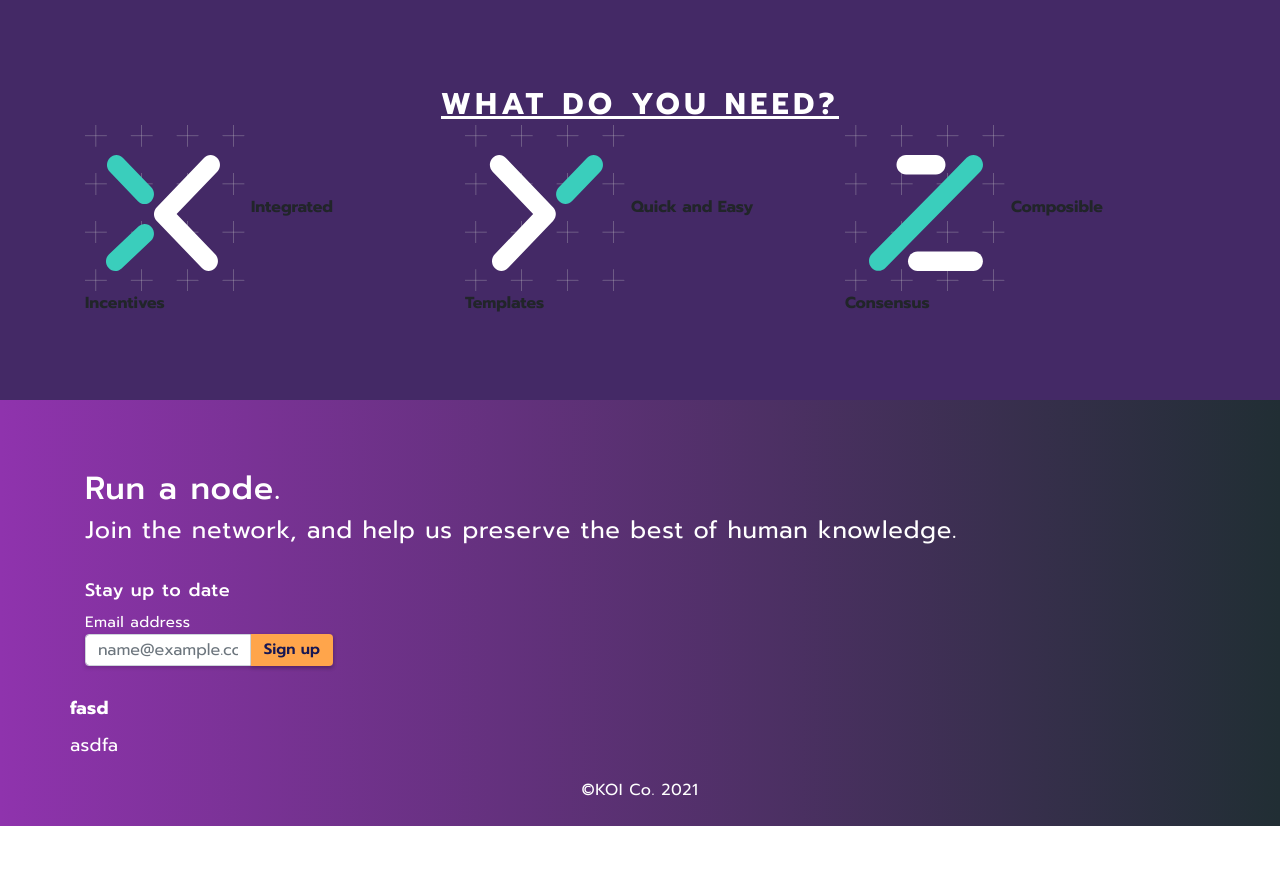
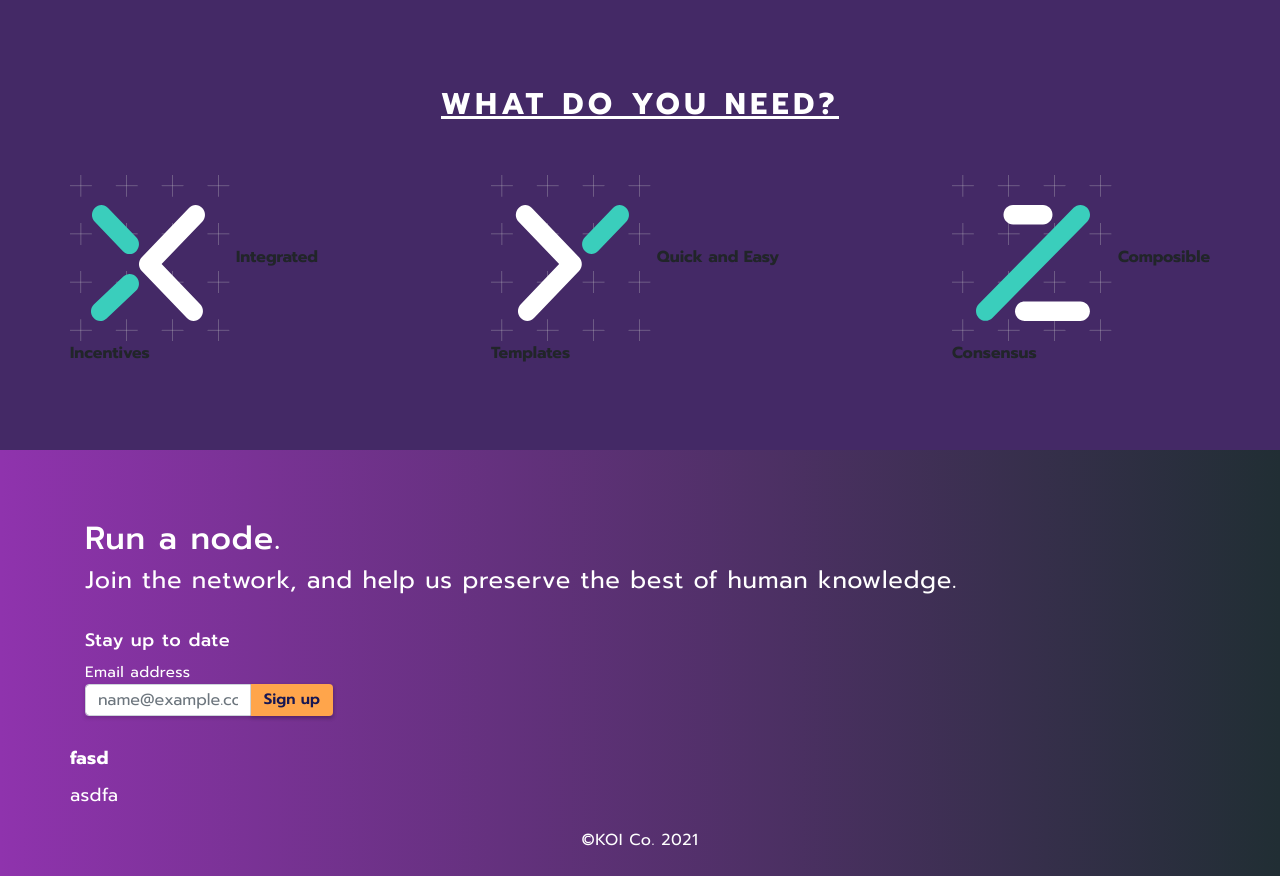
Before and after one commit to technology-xyz/new-site, a Jekyll site: the page built from index.html, in a window 1280 px wide. Shown: the part 690-1566 px from the top of the page. Built offline with Jekyll 4.4.1, drawn with Linux system fonts in a browser that asks for light colours.

Commit message:
uupdate section for what need

```diff
--- a/_includes/home/sections.html
+++ b/_includes/home/sections.html
@@ -4,26 +4,20 @@
             <div class="what-need-container">
                 <div class="font-cap1 underline font-blue">What Do You Need?</div>
             </div>
-            <div class="row image-area">
-                <div class="col-12 col-sm-4">
+            <div class="row image-area mt50">
                 <div class="join-option">
                     <img src="/img/landing/x.svg">
                     <b>Integrated <br /> Incentives</b>
                 </div>
-                </div>
-                <div class="col-12 col-sm-4">
                 <div class="join-option">
                     <img src="/img/landing/y.svg">
                     <b>Quick and Easy<br /> Templates</b>
                 </div>
-                </div>
-                <div class="col-12 col-sm-4">
                 <div class="join-option">
                     <img src="/img/landing/z.svg">
                     <b>Composible<br /> Consensus</b>
                 </div>
             </div>
         </div>
-        </div>
     </section>
 </div>
--- a/_sass/pages/home/sections.scss
+++ b/_sass/pages/home/sections.scss
@@ -18,6 +18,10 @@
 
     .what-need {
         background-color: #442966;
+        .image-area{
+            display: flex;
+            justify-content: space-between;
+        }
     }
 
 }
```
Lines whose indentation alone changed are shown as unchanged.
